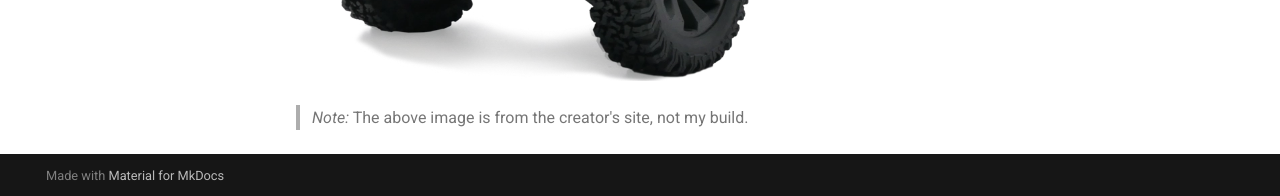
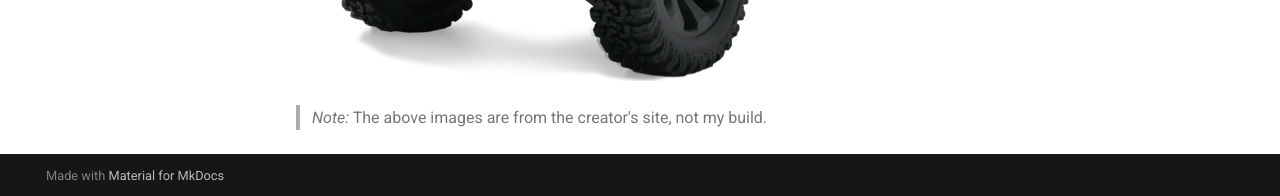
Before and after one commit to matt-the-ogre/book-of-rc, an MkDocs documentation site: the page built from docs/builds/index.md, in a window 1280 px wide and 900 px high, scrolled down 670 px. Shown: the part 701-897 px from the top of the window. Built offline with MkDocs 1.6.1 and Material for MkDocs 9.7.7, drawn with Linux system fonts in a browser that asks for light colours.

Commit message:
Fix grammatical error in note about image source in builds documentation

```diff
--- a/docs/builds/index.md
+++ b/docs/builds/index.md
@@ -8,4 +8,4 @@ I'm building the 3D printed [Voyager_MK1](./voyager-mk1.md) 4x4 off road chassis
 
 !["Recon truck body"](../images/RECON-FIRST-VIEW-1024w.webp "The Recon 3D printed truck body from GCZ Creations")
 
-> *Note:* The above image is from the creator's site, not my build.
+> *Note:* The above images are from the creator's site, not my build.
```
